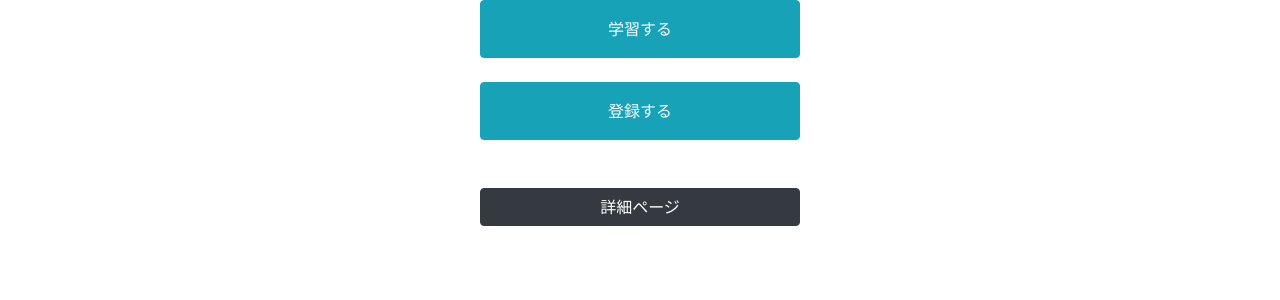
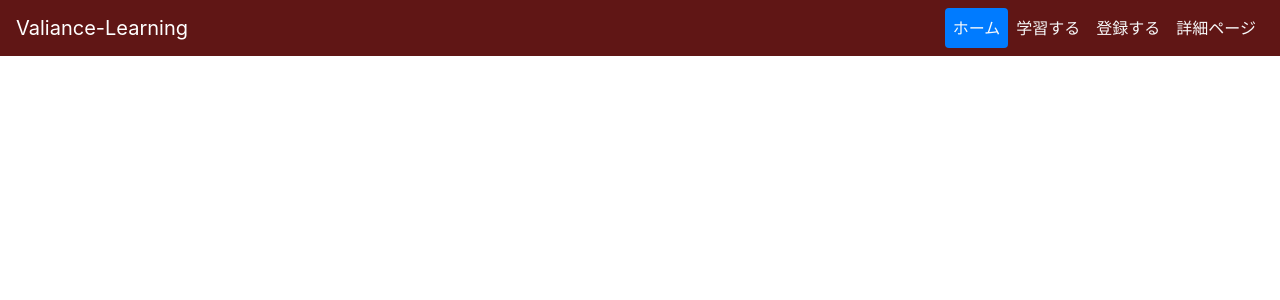
Before and after one commit to RyunosukeKawakami/variance-learning, a Vue app: page / in a window 1280 px wide. Shown: the top 300 px of the page. Built offline with nearby package versions, Linux system fonts and the light colour scheme.

Commit message:
遷移するボタンをナビゲーションに変更

```diff
--- a/src/components/Home.vue
+++ b/src/components/Home.vue
@@ -1,14 +1,14 @@
 <template>
-  <div class="d-flex flex-column align-items-center">
-    <b-button variant="info col-sm-3 mb-4 py-3">学習する</b-button>
-    <b-button variant="info col-sm-3 py-3" to="/submit">登録する</b-button>
-    <b-button variant="dark col-sm-3 mt-5">詳細ページ</b-button>
-  </div>
+  <navigation></navigation>
 </template>
 
 <script>
+import Navigation from "@/components/Navigation.vue"
+
 export default {
-  name: 'home'
+  components:{
+    Navigation
+  }
 }
 </script>
 
--- /dev/null
+++ b/src/components/NavItem.vue
@@ -0,0 +1,17 @@
+<template>
+    <b-nav-item class="nav-item" :active="isActive" :href="url">
+        <a class="nav-link text-light p-0 text-right" >
+            {{name}}
+        </a>
+    </b-nav-item>
+</template>
+
+<script>
+export default {
+    props:[
+        "name",
+        "isActive",
+        "url"
+    ],
+}
+</script>
--- /dev/null
+++ b/src/components/Navigation.vue
@@ -0,0 +1,50 @@
+<template>
+    <b-navbar>
+        <b-navbar-brand href="/home" class="text-white">Valiance-Learning</b-navbar-brand>
+
+        <b-navbar-nav class="ml-auto">
+            <b-nav pills class="navbar-default">
+                <nav-item v-for="NavItemObj of NavItemObjList" :key="NavItemObj.id"
+                :name="NavItemObj.name"
+                :isActive="NavItemObj.isActive"
+                :url="NavItemObj.url">
+                </nav-item>
+            </b-nav>
+        </b-navbar-nav>
+    </b-navbar>
+</template>
+
+<script>
+import NavItem from "@/components/NavItem.vue"
+
+class NavItemObj{
+    constructor(id, name, isActive, url){
+        this.id = id
+        this.name = name;
+        this.isActive = isActive;
+        this.url = url;
+    }
+}
+const NavItemObjList = [
+    new NavItemObj(1, "ホーム", true, "/"),
+    new NavItemObj(2, "学習する", false, "/study"),
+    new NavItemObj(3, "登録する", false, "/submit"),
+    new NavItemObj(4, "詳細ページ", false, "/detail"),
+]
+export default {
+    data(){
+        return{
+            NavItemObjList
+        }
+    },
+    components:{
+        NavItem
+    }
+}
+</script>
+
+<style modules>
+nav{
+    background-color: #601615
+}
+</style>
```
